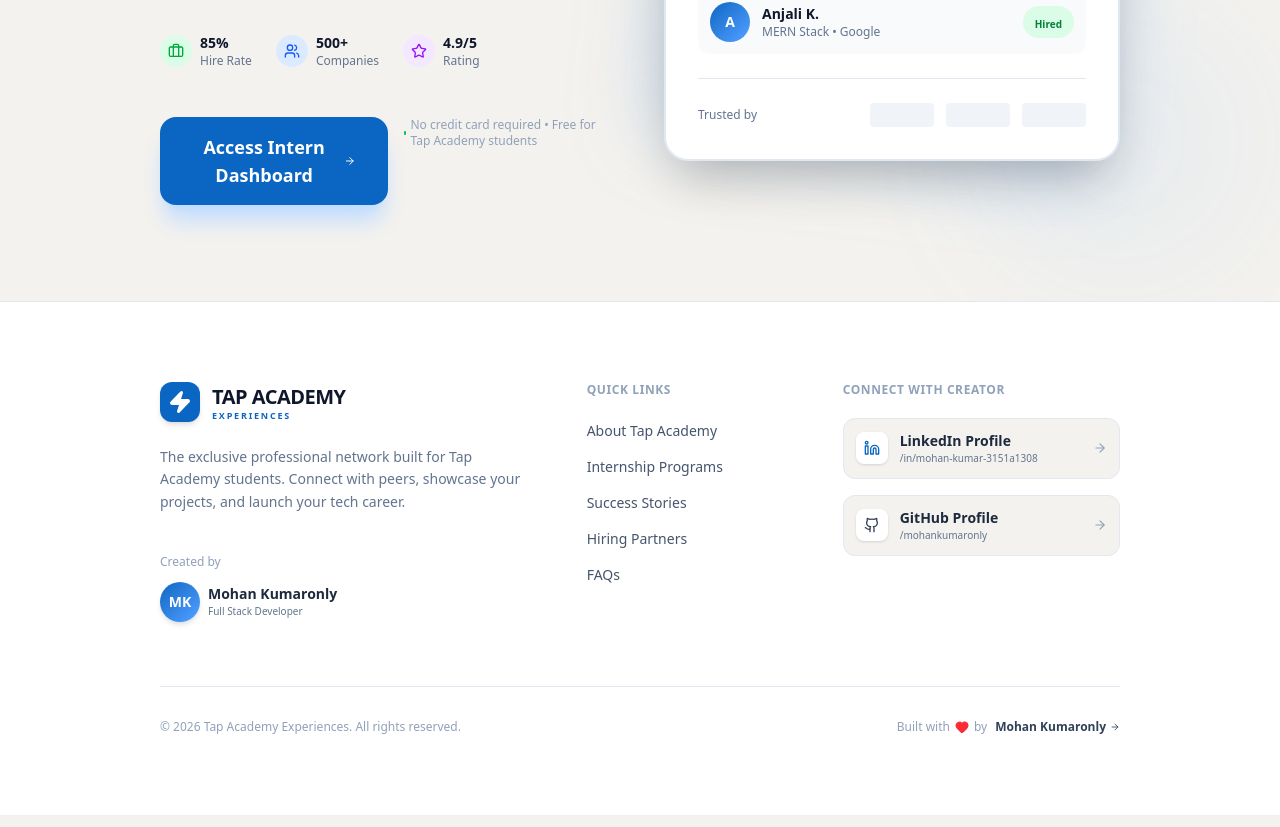
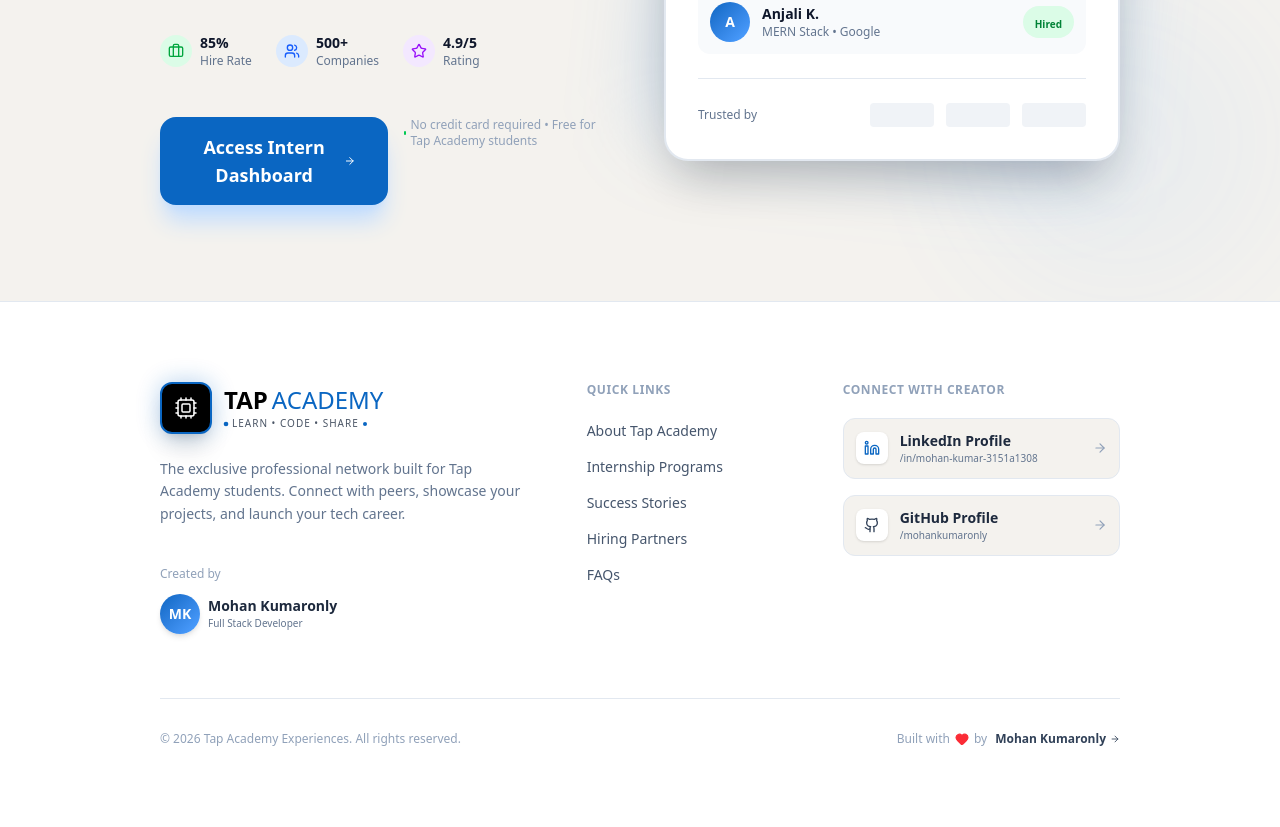
Before and after one commit to mohankumaronly/tapacademy, a React (Vite) app in the folder frontend/: page / in a window 1280 px wide. Shown: the part 3664-4491 px from the top of the page. Built offline with nearby package versions, Linux system fonts and the light colour scheme; no server answers.

Commit message:
Landing page is updated

```diff
--- a/frontend/src/pages/Auth/LandingPage.jsx
+++ b/frontend/src/pages/Auth/LandingPage.jsx
@@ -4,7 +4,6 @@
 import { Users, Camera, ArrowRight, Linkedin, Github, Zap, Star, Sparkles, Rocket, FileText, Briefcase, Database, Layers, Code2, Share2, Globe, Heart, Play, ChevronLeft, ChevronRight, Quote } from 'lucide-react';
 import LandingPageLayout from '../../layouts/LandingPageLayout';
 import TapAcademyLogo from '../../common/TapAcademyLogo';
-// import BrandBar from './components/BrandBar';
 
 // ============ ANIMATION VARIANTS ============
 const fadeInUp = {
@@ -51,7 +50,7 @@
     id: 1,
     name: "Rohit Ravinder",
     role: "CEO & Founder",
-    image: "https://d2hqh62t23qj3u.cloudfront.net/assets/ceo.jpg", // Replace with actual image
+    image: "https://d2hqh62t23qj3u.cloudfront.net/assets/ceo.jpg",
     description: "Founder of TAP Academy, teacher to 100,000+ students, and a curious builder who uses AI, agentic workflows, animations and visualizations to make learning (and business) 10× faster.",
     gradient: "from-blue-600 to-indigo-600",
     bgColor: "bg-blue-50",
@@ -64,7 +63,7 @@
     id: 2,
     name: "Somanna M G",
     role: "Co-Founder & Director",
-    image: "https://d2hqh62t23qj3u.cloudfront.net/assets/cto.jpg", // Replace with actual image
+    image: "https://d2hqh62t23qj3u.cloudfront.net/assets/cto.jpg",
     description: "Leads core business functions with a focus on innovation, growth, and long-term vision. Committed to building impactful EdTech solutions that shape the future of learning.",
     gradient: "from-purple-600 to-pink-600",
     bgColor: "bg-purple-50",
@@ -77,7 +76,7 @@
     id: 3,
     name: "Shilpa Subbaiah",
     role: "COO & Director",
-    image: "https://d2hqh62t23qj3u.cloudfront.net/assets/coo.jpg", // Replace with actual image
+    image: "https://d2hqh62t23qj3u.cloudfront.net/assets/coo.jpg",
     description: "I bridge vision with execution—ensuring that every aspect of the business aligns with our mission to transform education through technology.",
     gradient: "from-emerald-600 to-teal-600",
     bgColor: "bg-emerald-50",
@@ -96,12 +95,11 @@
   </div>
 );
 
-{/* < BrandBar />  */}
-
 const BrandBar = () => (
   <LandingPageLayout className="relative z-50 py-4 sm:py-6">
     <div className="flex flex-col sm:flex-row justify-between items-start sm:items-center gap-4">
-      < TapAcademyLogo/>
+      {/* Using the new Tap Academy Logo component */}
+      <TapAcademyLogo />
 
       {/* Open Source Project Badge */}
       <motion.a
@@ -828,15 +826,8 @@
         <div className="grid grid-cols-1 lg:grid-cols-12 gap-10 lg:gap-16">
 
           <div className="lg:col-span-5 space-y-6">
-            <div className="flex items-center gap-2 sm:gap-3">
-              <div className="bg-[#0a66c2] p-2 rounded-xl shadow-md">
-                <Zap className="text-white w-5 h-5 sm:w-6 sm:h-6 fill-white" />
-              </div>
-              <div className="flex flex-col">
-                <span className="text-lg sm:text-xl font-black tracking-tight text-slate-900">{BRAND.name}</span>
-                <span className="text-[8px] sm:text-[9px] font-bold tracking-[0.2em] text-[#0a66c2] uppercase leading-none">{BRAND.tagline}</span>
-              </div>
-            </div>
+            {/* Updated Footer Logo to match the new TapAcademyLogo style */}
+            <TapAcademyLogo />
 
             <p className="text-sm text-slate-500 leading-relaxed max-w-md">
               The exclusive professional network built for Tap Academy students.
@@ -941,7 +932,7 @@
         <HeroSection onGetStarted={handleGetStarted} />
         <ConnectivitySection />
         <JourneySteps />
-        <LeadershipCarousel /> {/* Added Leadership Carousel here */}
+        <LeadershipCarousel />
         <CTASection onGetStarted={handleGetStarted} />
         <Footer />
       </motion.div>
```
